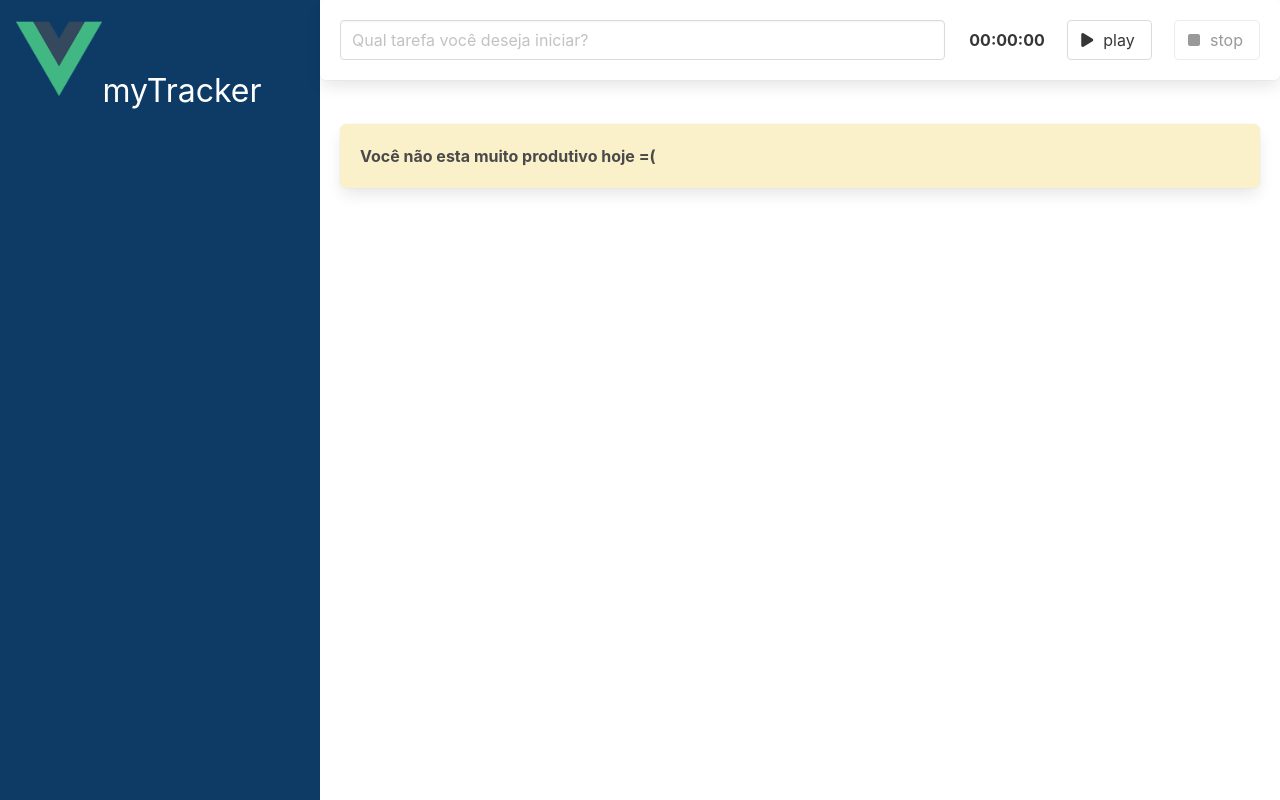
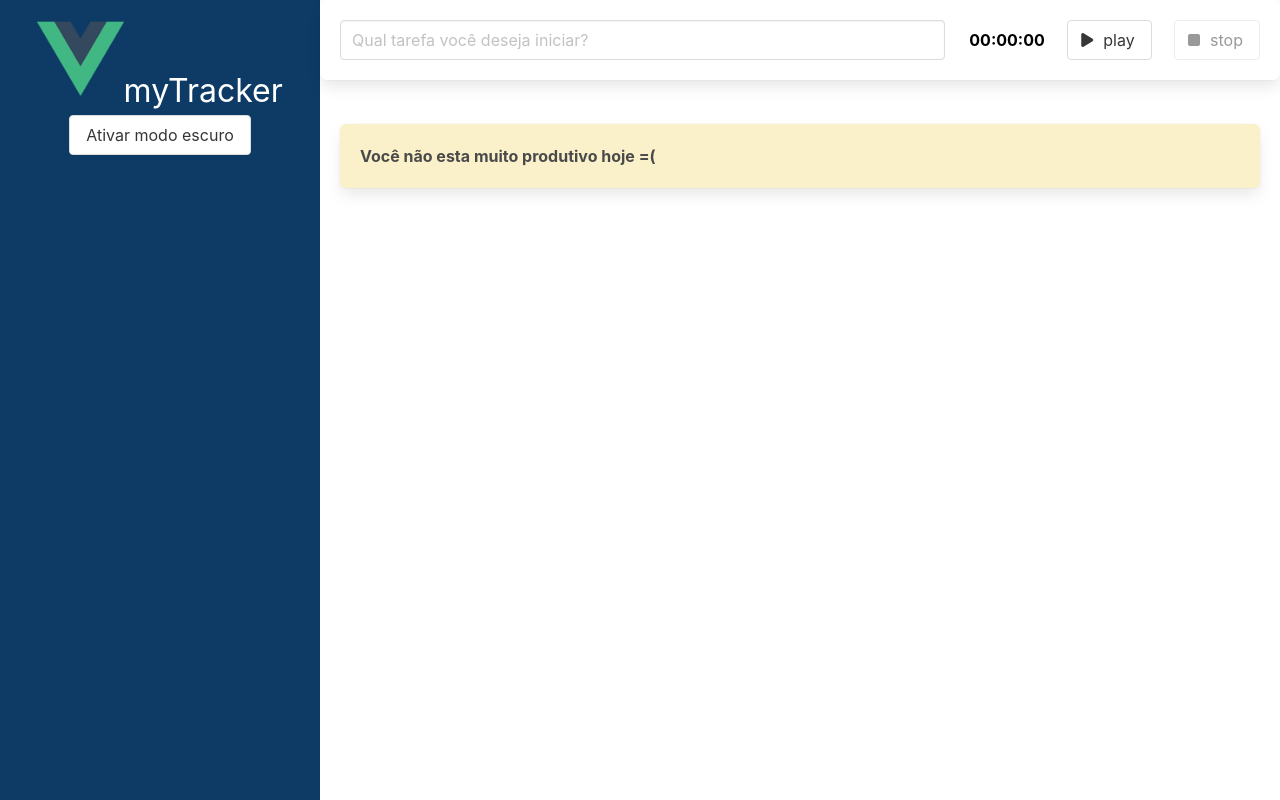
Before and after one commit to dunirvana/my-tracker, a Vue app: page / in a window 1280 px wide. Built offline with nearby package versions, Linux system fonts and the light colour scheme.

Commit message:
Adicionado o modo escuro.

```diff
--- a/src/App.vue
+++ b/src/App.vue
@@ -1,9 +1,9 @@
 <template>
-  <main class="columns is-gapless is-multiline">
+  <main class="columns is-gapless is-multiline" :class="{ 'modo-escuro' : modoEscuroAtivo}">
     <div class="column is-one-quarter">
-      <BarraLateral />
+      <BarraLateral @aoTemaAlterado="trocarTema" />
     </div>
-    <div class="column is-three-quarter">
+    <div class="column is-three-quarter conteudo">
       <Formulario @aoSalvarTarefa="salvarTarefa" />
       <div class="lista">
         <Tarefa v-for="(tarefa, index) in tarefas" :key="index" :tarefa="tarefa" />
@@ -33,7 +33,8 @@
 },
 data() {
   return {
-    tarefas: [] as ITarefa[]
+    tarefas: [] as ITarefa[],
+    modoEscuroAtivo: false
   }
 },
 computed: {
@@ -44,6 +45,9 @@
 methods: {
   salvarTarefa(tarefa: ITarefa) {
     this.tarefas.push(tarefa);
+  },
+  trocarTema(modoEscuroAtivo : boolean) {
+    this.modoEscuroAtivo = modoEscuroAtivo;
   }
 }
 });
@@ -53,4 +57,15 @@
 .lista {
   padding: 1.25rem;
 }
+main {
+  --bg-primario: #fff;
+  --texto-primario: #000
+}
+main.modo-escuro {
+  --bg-primario: #2b2d42;
+  --texto-primario: #ddd;
+}
+.conteudo {
+  background-color: var(--bg-primario);
+}
 </style>
--- a/src/components/BarraLateral.vue
+++ b/src/components/BarraLateral.vue
@@ -4,6 +4,9 @@
       <img src="../assets/logo.png" alt="">
       <span>myTracker</span>
     </h1>
+    <button class="button" @click="alterarTema">
+      {{ textoDoBotao }}
+    </button>
   </header>
 </template>
 
@@ -11,7 +14,27 @@
 import { defineComponent } from 'vue'
 
 export default defineComponent({
-  name: 'BarraLateral'
+  name: 'BarraLateral',
+  emits: ['aoTemaAlterado'],
+  data () {
+    return {
+      modoEscuroAtivo: false
+    }
+  },
+  computed: {
+    textoDoBotao() {
+      if (this.modoEscuroAtivo) {
+        return 'Desativar modo escuro';
+      }
+      return 'Ativar modo escuro';
+    }
+  },
+  methods: {
+    alterarTema() {
+      this.modoEscuroAtivo = !this.modoEscuroAtivo;
+      this.$emit('aoTemaAlterado', this.modoEscuroAtivo);
+    }
+  }
 })
 </script>
 
@@ -21,6 +44,7 @@
   background: #0d3b66;
   width: 100%;
   height: 100vh;
+  text-align: center;
 }
 img {
   width: 30%;
--- a/src/components/Cronometro.vue
+++ b/src/components/Cronometro.vue
@@ -1,6 +1,6 @@
 <template>
   <section>
-    <strong>{{ tempoDecorrido }}</strong>
+    <strong class="display">{{ tempoDecorrido }}</strong>
   </section>
 </template>
 
@@ -23,3 +23,9 @@
   }
 })
 </script>
+
+<style>
+.display {
+  color: var(--texto-primario);
+}
+</style>
--- a/src/components/Formulario.vue
+++ b/src/components/Formulario.vue
@@ -1,5 +1,5 @@
 <template>
-  <div class="box">
+  <div class="box formulario">
     <div class="columns">
       <div class="column is-8" role="form" aria-label="Formulário para criação de uma nova tarefa">
         <input type="text" v-model="descricao" class="input" placeholder="Qual tarefa você deseja iniciar?">
@@ -39,3 +39,10 @@
     }
 })
 </script>
+
+<style>
+.formulario {
+  background-color: var(--bg-primario);
+  color: var(--texto-primario);
+}
+</style>
```
